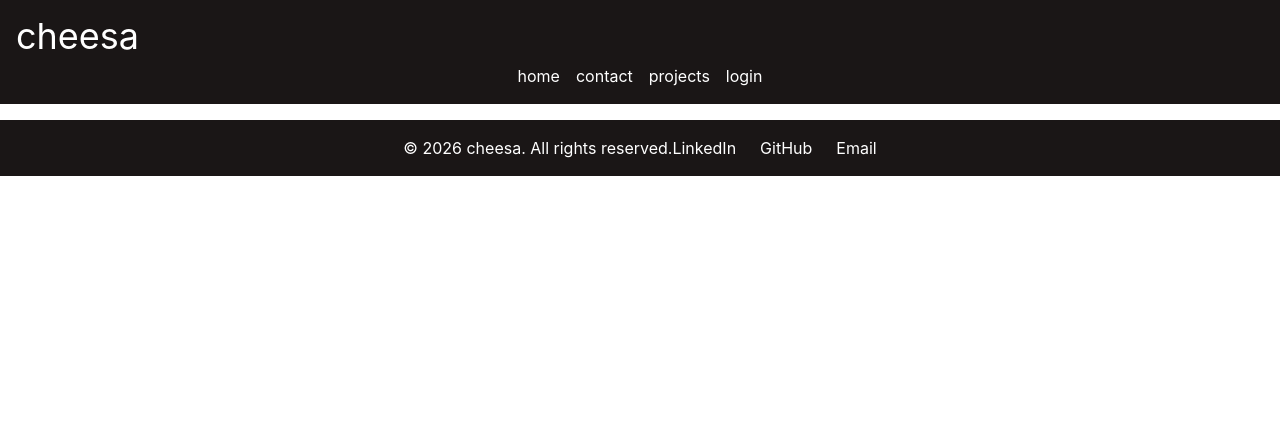
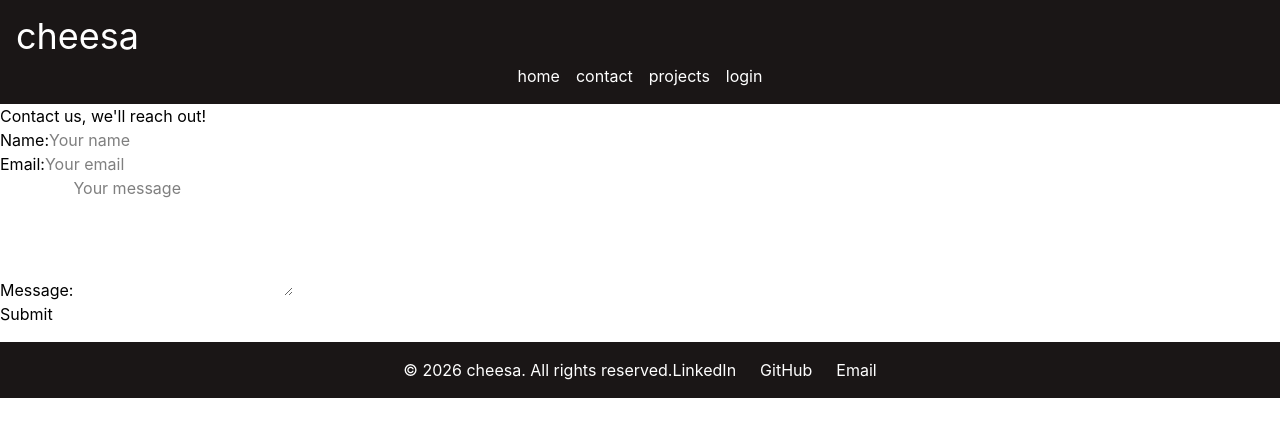
Before and after one commit to patbtran/the-beginning, a React (Vite) app: page /projects in a window 1280 px wide. Shown: the top 436 px of the page. Built offline with nearby package versions, Linux system fonts and the light colour scheme.

Commit message:
implementing projects page

```diff
--- a/src/App.jsx
+++ b/src/App.jsx
@@ -7,6 +7,7 @@ import Login from './Components/login/Login';
 import Header from './Components/Common/Header';
 import Footer from './Components/Common/Footer';
 import HomePage from './pages/HomePage';
+import ProjectsPage from './pages/ProjectsPage';
 import { AuthProvider } from './Components/authWrapper/AuthProvider';
 
 
@@ -23,6 +24,7 @@ function App() {
           <Route path="/contact" element={<ContactPage />} />
           <Route path="/login" element={<Login />} />
           <Route path="/post/:id" element={<IndividualPostPage />} />
+          <Route path ="/projects" element={<ProjectsPage />} />
         </Routes>
       </AuthProvider>
       <Footer />
--- a/src/Components/Common/Header.jsx
+++ b/src/Components/Common/Header.jsx
@@ -18,7 +18,7 @@ function Header() {
                         <Link to="/contact">contact</Link>
                     </li>
                     <li>
-                        <Link to="/contact">projects</Link>
+                        <Link to="/projects">projects</Link>
                     </li>
                     <li>
 
--- a/src/pages/BlogPostsPage.jsx
+++ b/src/pages/BlogPostsPage.jsx
@@ -22,7 +22,7 @@ function BlogPostsPage() {
   return (
     <div>
       <main className="p-6">
-        <h1 className="text-3xl font-bold mb-4">Welcome to our Page!</h1>
+        <h1 className="text-3xl font-bold mb-4">Welcome to my page!</h1>
         <p className="text-lg text-gray-700">This is a post from the author, cheesa !</p>
         <h1 className="text-3xl font-bold mb-4">Blog Posts</h1>
         <ul className="space-y-4">
--- a/src/pages/ProjectsPage.jsx
+++ b/src/pages/ProjectsPage.jsx
@@ -0,0 +1,71 @@
+import React, { useState } from "react";
+
+function ProjectsPage() {
+  const [formData, setFormData] = useState({
+    name: "",
+    email: "",
+    message: ""
+  });
+
+  const handleChange = (e) => {
+    setFormData({
+      ...formData,
+      [e.target.name]: e.target.value
+    });
+  };
+
+  const handleSubmit = (e) => {
+    e.preventDefault(); // prevents page refresh
+  };
+
+  return (
+    <div className="contact-box">
+      <h1>Contact us, we'll reach out!</h1>
+
+      <form onSubmit={handleSubmit}>
+        <label>
+          Name:
+          <input
+            type="text"
+            name="name"
+            placeholder="Your name"
+            value={formData.name}
+            onChange={handleChange}
+          />
+        </label>
+
+        <br />
+
+        <label>
+          Email:
+          <input
+            type="email"
+            name="email"
+            placeholder="Your email"
+            value={formData.email}
+            onChange={handleChange}
+          />
+        </label>
+
+        <br />
+
+        <label>
+          Message:
+          <textarea
+            name="message"
+            placeholder="Your message"
+            rows={5}
+            value={formData.message}
+            onChange={handleChange}
+          />
+        </label>
+
+        <br />
+
+        <button type="submit">Submit</button>
+      </form>
+    </div>
+  );
+}
+
+export default ProjectsPage;
```
